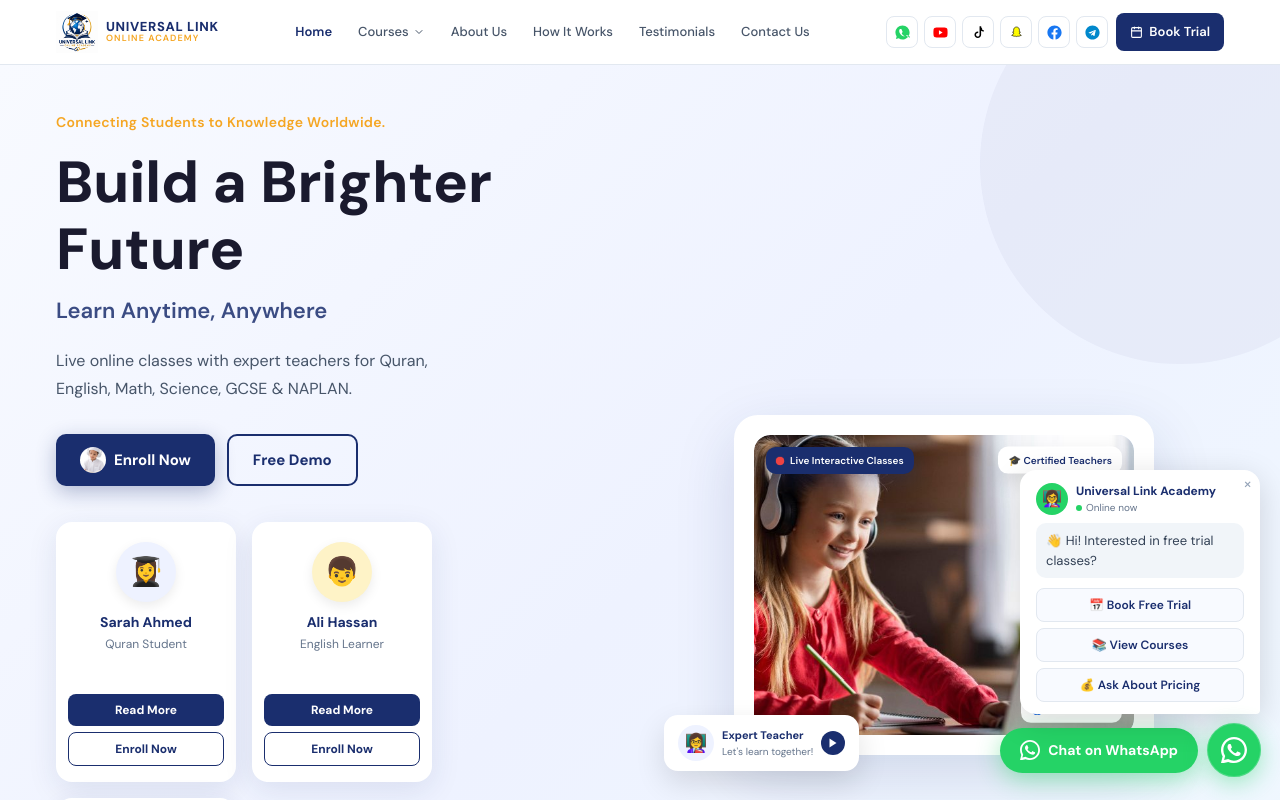
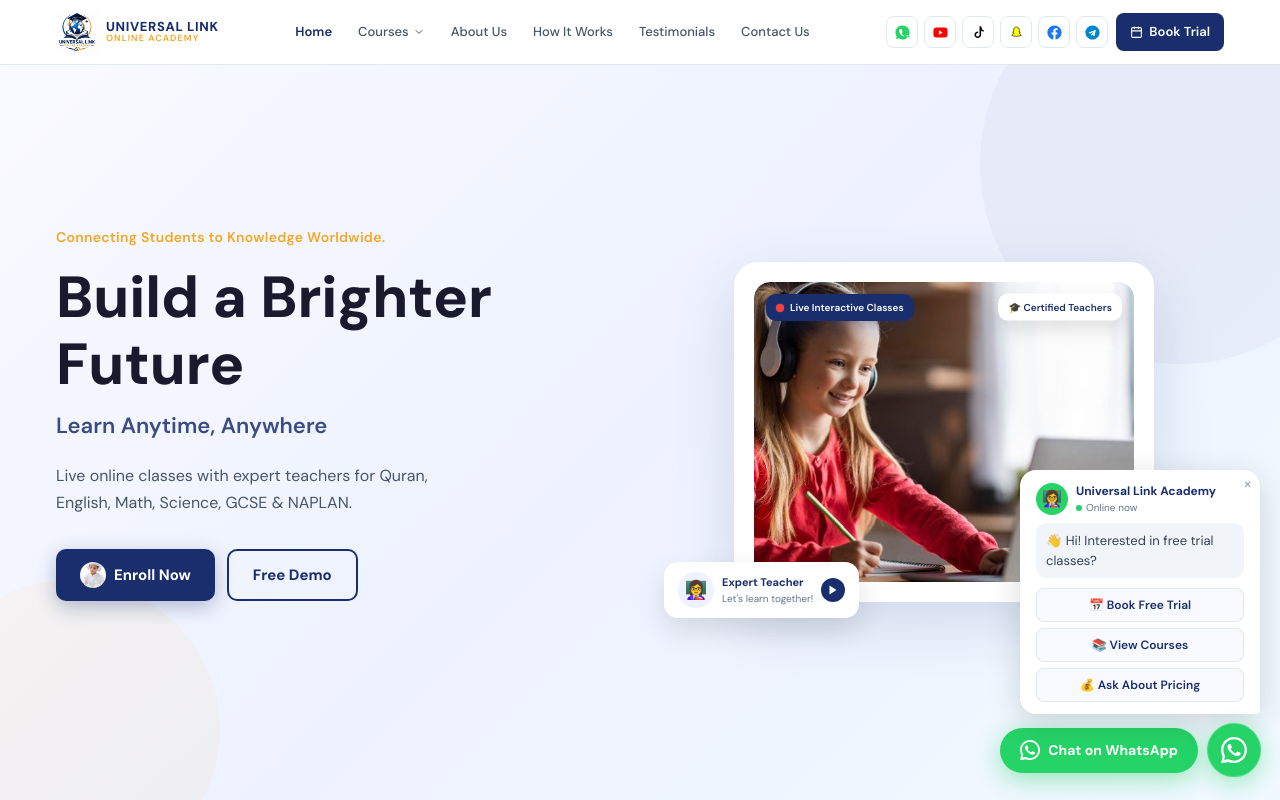
Before and after one commit to linkuniversal4-byte/universallink, a Next.js app: page / in a window 1280 px wide. Shown: the top 800 px of the page. Built offline with nearby package versions, Linux system fonts and the light colour scheme.

Commit message:
Remove People Cards section from Hero component for improved layout and focus on features

```diff
--- a/app/components/Hero.tsx
+++ b/app/components/Hero.tsx
@@ -144,49 +144,7 @@ export default function Hero() {
                 </a>
               </div>
 
-              {/* People Cards */}
-              <div style={{ display: "flex", gap: 16, flexWrap: "wrap" }}>
-                {[
-                  { name: "Sarah Ahmed", role: "Quran Student", emoji: "👩‍🎓" },
-                  { name: "Ali Hassan", role: "English Learner", emoji: "👦" },
-                  { name: "Fatima Noor", role: "Math Student", emoji: "👧" },
-                ].map((person, i) => (
-                  <div key={i} style={{
-                    width: 180, height: 260,
-                    background: "white",
-                    borderRadius: 16,
-                    boxShadow: "0 8px 30px rgba(26,46,110,0.1)",
-                    display: "flex", flexDirection: "column",
-                    alignItems: "center",
-                    padding: "20px 12px 16px",
-                    textAlign: "center",
-                  }}>
-                    <div style={{
-                      width: 60, height: 60, borderRadius: "50%",
-                      background: i % 2 === 0 ? "#eef2ff" : "#fef3c7",
-                      display: "flex", alignItems: "center", justifyContent: "center",
-                      fontSize: 28, marginBottom: 10,
-                      boxShadow: "0 4px 12px rgba(0,0,0,0.08)",
-                    }}>
-                      {person.emoji}
-                    </div>
-                    <div style={{ fontWeight: 700, fontSize: 14, color: "#1a2e6e", marginBottom: 2 }}>{person.name}</div>
-                    <div style={{ fontSize: 12, color: "#64748b", marginBottom: 12 }}>{person.role}</div>
-                    <div style={{ display: "flex", gap: 6, marginTop: "auto", flexDirection: "column", width: "100%" }}>
-                      <a href="/about" style={{
-                        display: "block", padding: "7px 0", borderRadius: 8,
-                        background: "#1a2e6e", color: "white",
-                        fontSize: 12, fontWeight: 700, textDecoration: "none",
-                      }}>Read More</a>
-                      <a href="/enroll" style={{
-                        display: "block", padding: "7px 0", borderRadius: 8,
-                        border: "1.5px solid #1a2e6e", color: "#1a2e6e",
-                        fontSize: 12, fontWeight: 700, textDecoration: "none",
-                      }}>Enroll Now</a>
-                    </div>
-                  </div>
-                ))}
-              </div>
+
             </div>
 
             {/* Right — Photo */}
```
